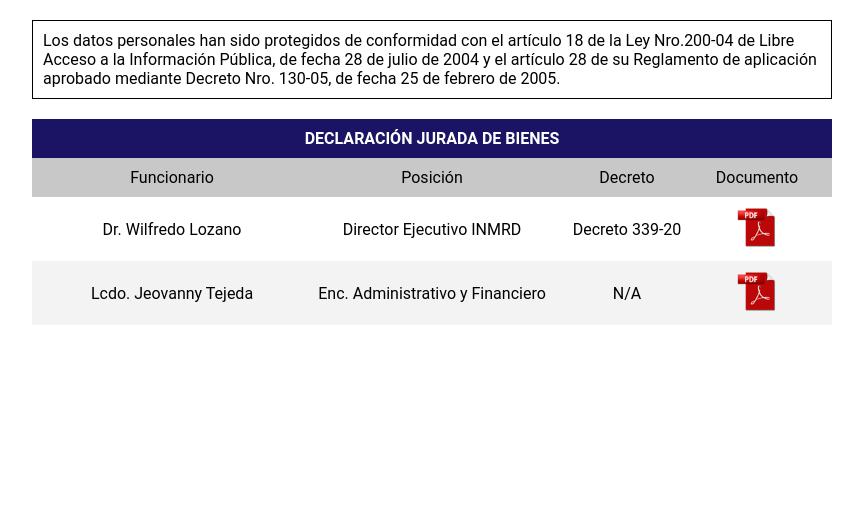
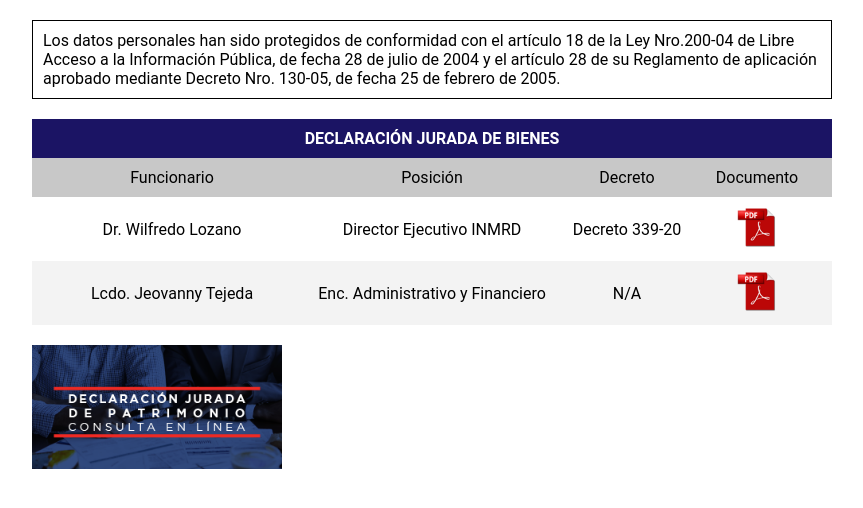
Before and after one commit to rhachez/djurada2, a plain HTML site: page index.html in a window 1280 px wide. Shown: the whole page, without its empty margins (208-1071 px from the left). Drawn offline with Linux system fonts and the light colour scheme.

Commit message:
second commit

```diff
--- a/index.html
+++ b/index.html
@@ -39,6 +39,10 @@
 
             </div>
         </div>
+        <div class="image-container">
+            <a href="https://djurada.camaradecuentas.gob.do/DJP_OJO_CIUDADANO/pgReportesDJPExternos.aspx" target="_blank"><img src="./assets/declaraciononline.png" width="250px"></a>
+
+        </div>
     </div>
 
 </body>
--- a/style.css
+++ b/style.css
@@ -68,7 +68,11 @@ body {
     justify-self: center;
 }
 
-.container img {
+.table-container img {
     width: 40px;
     justify-self: center;
 }
+
+.image-container {
+    margin-top:20px;
+}
```
Also changed, not shown: assets/declaraciononline.png (added).
